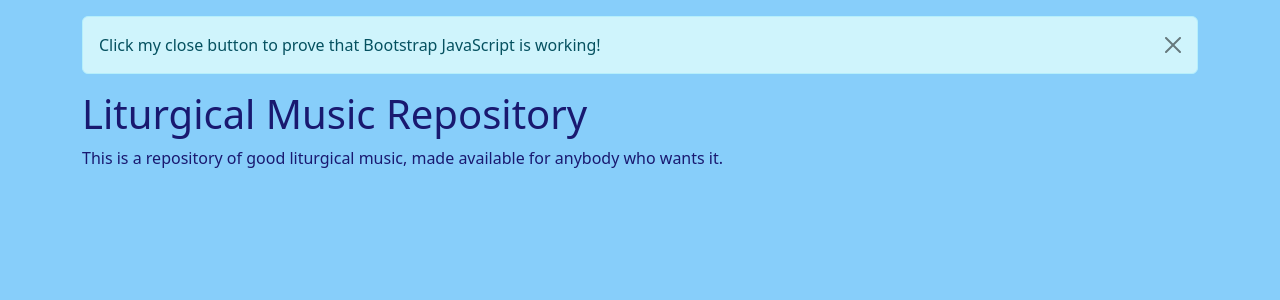
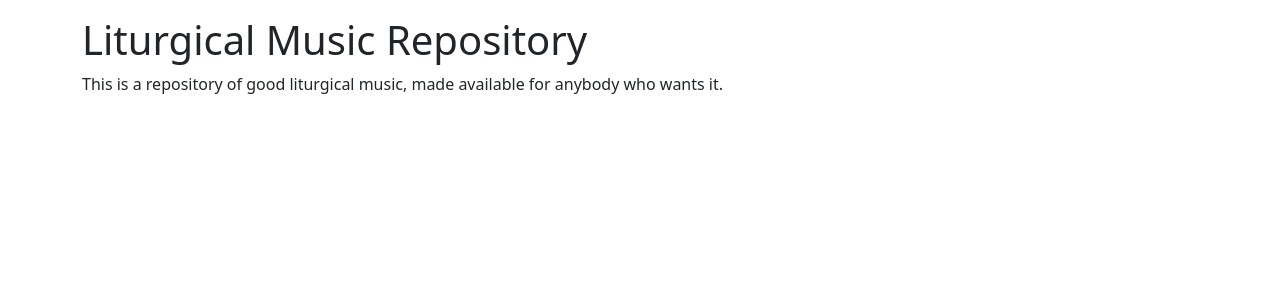
Before and after one commit to coranglais16/liturgical-music, a Jekyll site: the page built from docs/index.md, in a window 1280 px wide. Shown: the top 300 px of the page. Built offline with Jekyll 4.4.1, drawn with Linux system fonts in a browser that asks for light colours; our own code applies the rules of GitHub Pages for plain Markdown files.

Commit message:
rm Bootstrap and Bootstrap JavaScript test stuff

```diff
--- a/docs/_layouts/default.html
+++ b/docs/_layouts/default.html
@@ -8,10 +8,6 @@
 </head>
 <body>
 <main class="container pt-3">
-	<div class="alert alert-info alert-dismissible fade show" role="alert">
-	Click my close button to prove that Bootstrap JavaScript is working!
-	<button type="button" class="btn-close" data-bs-dismiss="alert" aria-label="Close"></button>
-</div>
 	{{ content }}
 </main>
 <script src="{{ '/assets/js/bootstrap.bundle.min.js' | relative_url }}"></script>
--- a/docs/assets/css/style.scss
+++ b/docs/assets/css/style.scss
@@ -1,8 +1,5 @@
 ---
 ---
-/* override Bootstrap variables */
-$body-bg: LightSkyBlue;
-$body-color: MidnightBlue;
 
 /* import Bootstrap */
 @import "bootstrap/bootstrap";
```
